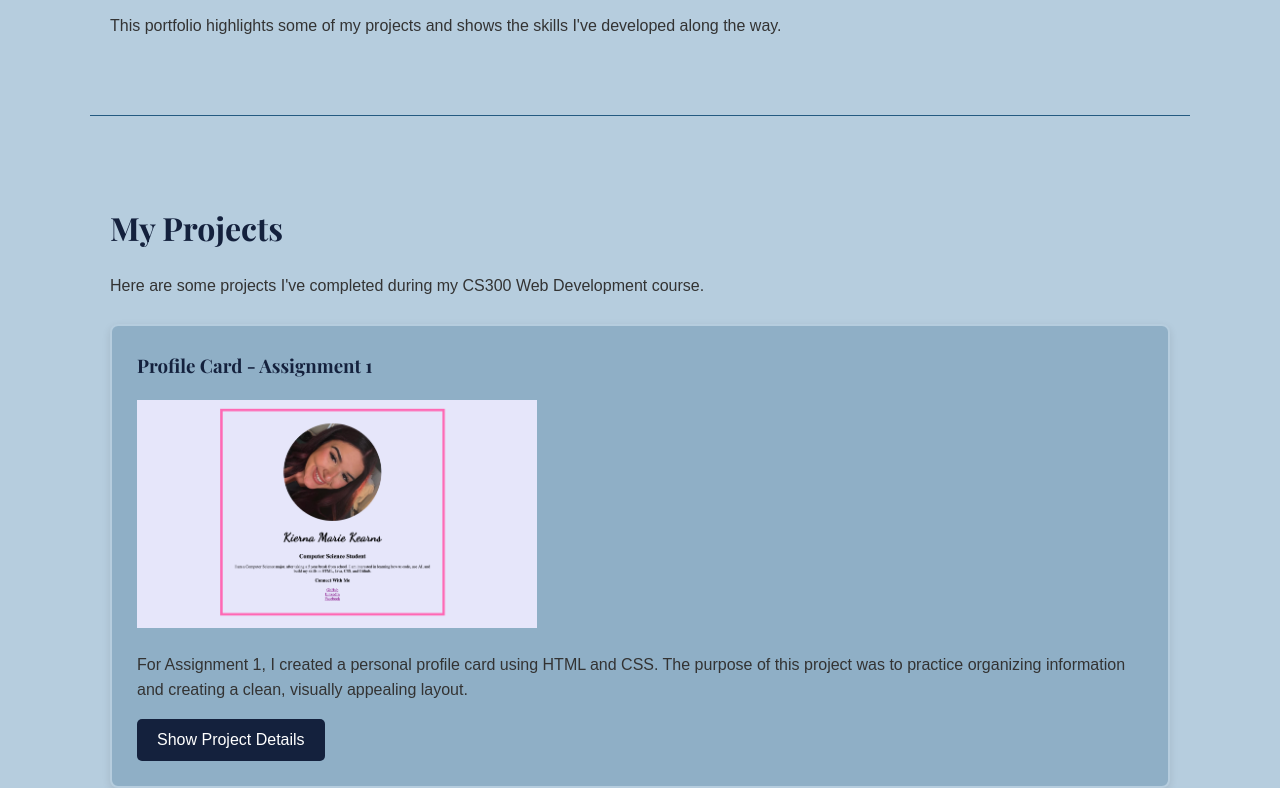
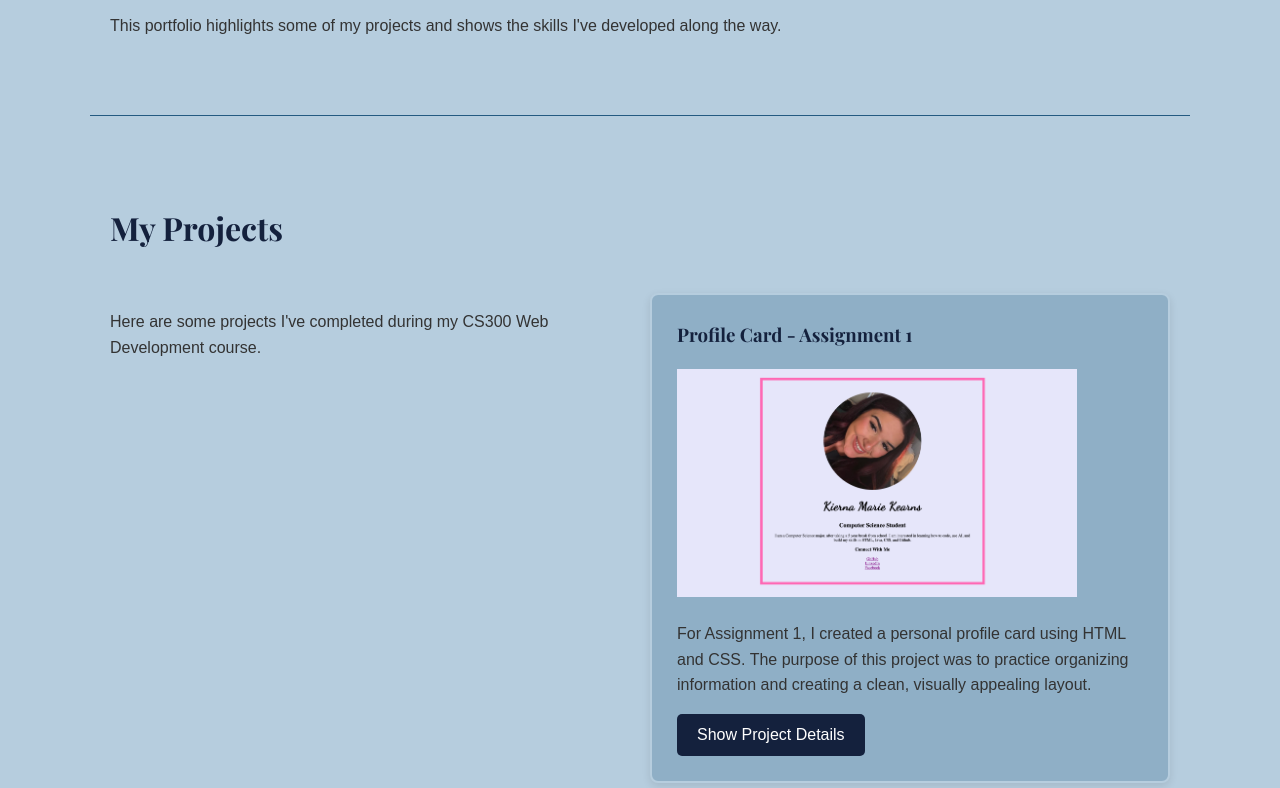
Before and after one commit to kiernamarie/cs300-portfolio, a plain HTML site: page index.html in a window 1280 px wide. Shown: the part 732-1520 px from the top of the page. Drawn offline with nearby package versions, Linux system fonts and the light colour scheme.

Commit message:
add CSS grid layout

```diff
--- a/style.css
+++ b/style.css
@@ -182,3 +182,19 @@ nav a:visited {
     max-width: 400px;
     height: auto;
 }
+/* Project Grid Layout */
+@media (min-width: 768px) {
+    #projects {
+        display: grid;
+        grid-template-columns: repeat(2, 1fr);
+        gap: 20px;
+    }
+
+    #projects h2 {
+        grid-column: 1 / -1;
+    }
+
+    .project-card {
+        margin: 0;
+    }
+}
```
